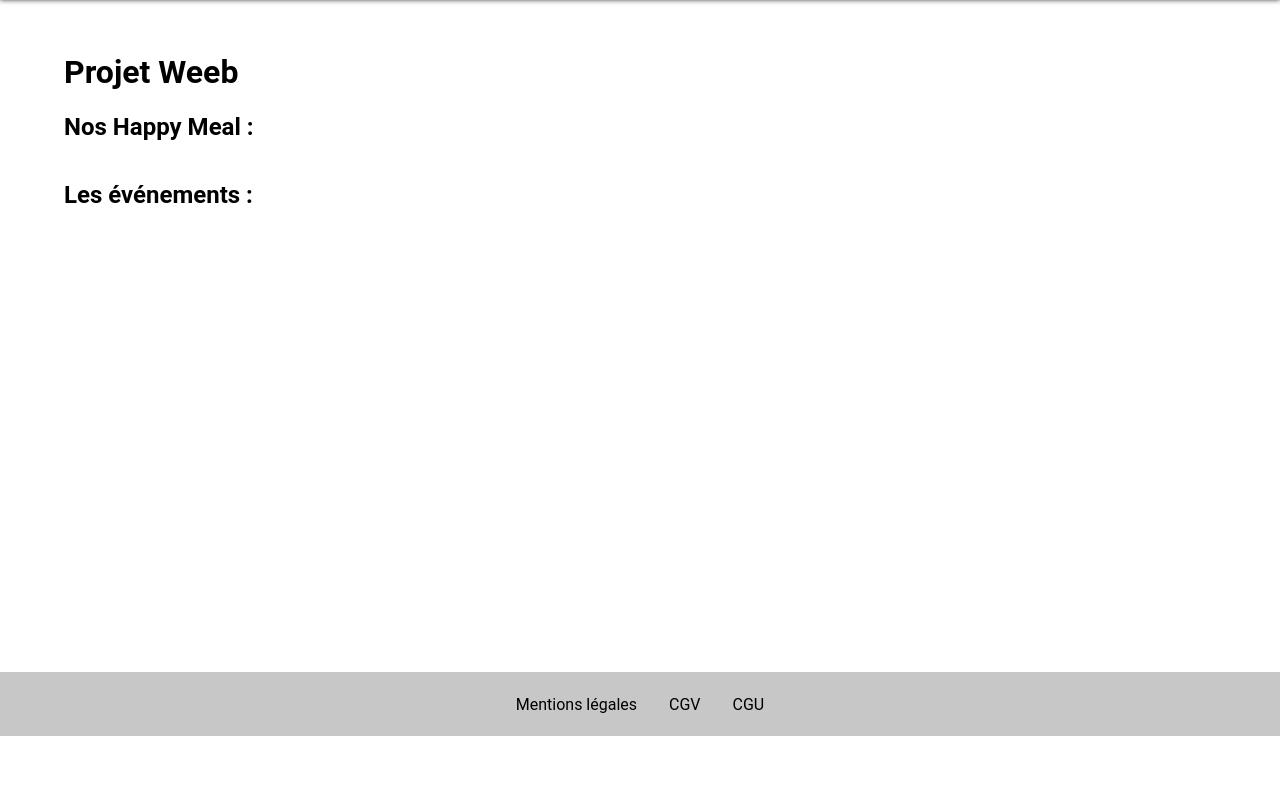
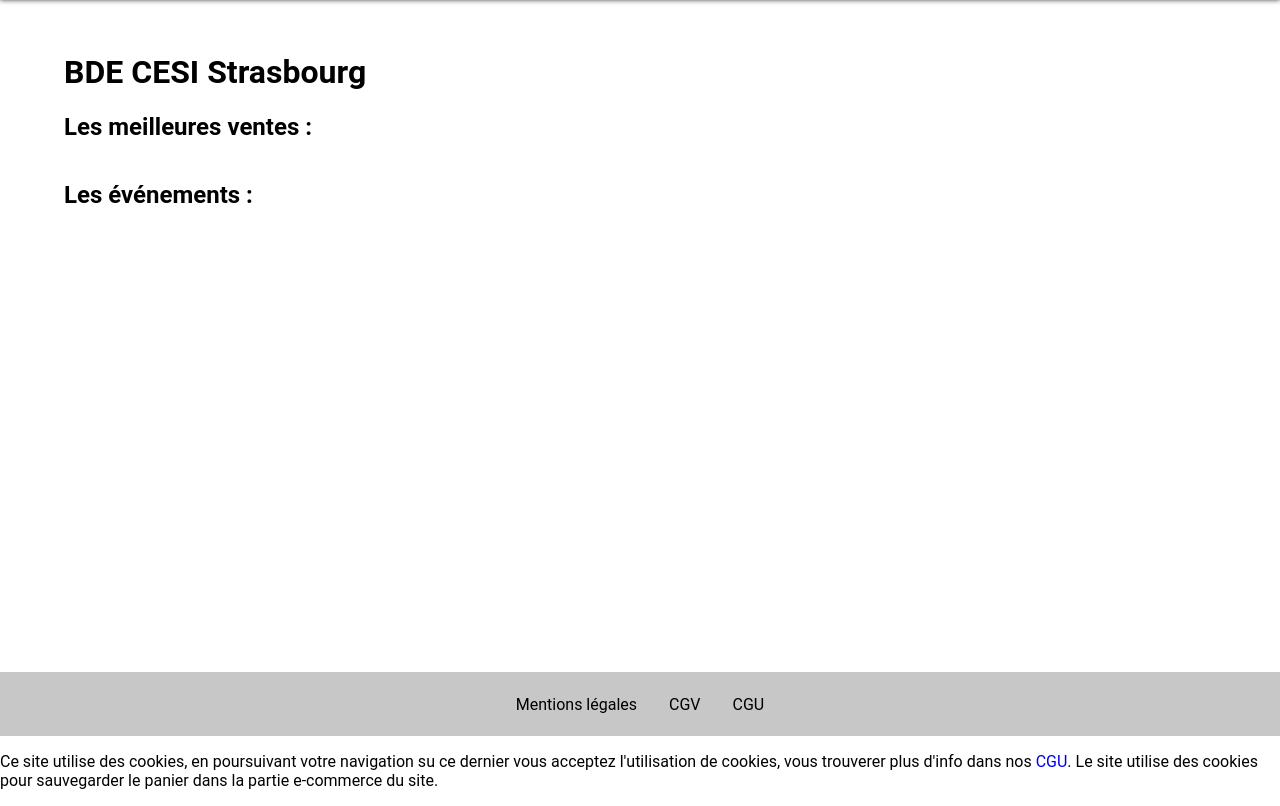
Before and after one commit to Wealw/STUDY_A2_Web_Project, a Symfony app: template ProjetWeb/templates/home/index.html.twig in a window 1280 px wide. Shown: the part 64-870 px from the top of the page. Before the commit the page ends 800 px from the top, so only its background shows below. Run offline with Twig, Linux system fonts and the light colour scheme; the template is opened without the code that fills it, so the values that code supplies are empty; some libraries are stand-ins or nearby versions.

Commit message:
COOOOOOOOOOOOOOOOCKIEEEEEEEEEEEEESSSSS

```diff
--- a/ProjetWeb/templates/base.html.twig
+++ b/ProjetWeb/templates/base.html.twig
@@ -12,6 +12,9 @@
     {% endblock %}
 </main>
 {{ include('components/footer.html.twig') }}
+{% if ( not(app.user)) %}
+    {{ include('components/cookie.html.twig') }}
+{% endif %}
 <script type="text/javascript" src="{{ asset('assets/js/jquery.js') }}"></script>
 <script type="text/javascript" src="{{ asset('assets/js/jquery.dropdown.js') }}"></script>
 {% block javascripts %}
--- /dev/null
+++ b/ProjetWeb/templates/components/cookie.html.twig
@@ -0,0 +1,5 @@
+<div class="cookie">
+    <p>Ce site utilise des cookies, en poursuivant votre navigation su ce dernier vous acceptez l'utilisation de
+        cookies, vous trouverer plus d'info dans nos <a href="{{ path('legal.cgu') }}">CGU</a>. Le site utilise des
+        cookies pour sauvegarder le panier dans la partie e-commerce du site.</p>
+</div>
--- a/ProjetWeb/templates/home/index.html.twig
+++ b/ProjetWeb/templates/home/index.html.twig
@@ -3,10 +3,9 @@
 {% block title 'BDE-CESI' %}
 
 {% block body %}
-    <h1>Projet Weeb</h1>
+    <h1>BDE CESI Strasbourg</h1>
     <section>
-
-        <h2>Nos Happy Meal :</h2>
+        <h2>Les meilleures ventes :</h2>
         <div class="product-container">
         {% for commandProduct in commandProducts %}
             {% for prod in products %}
```
Also changed, not shown: ProjetWeb/src/Controller/CartController.php (+23 -30 lines), ProjetWeb/public/assets/css/all.less, ProjetWeb/public/assets/css/components/cookie.less (added).
